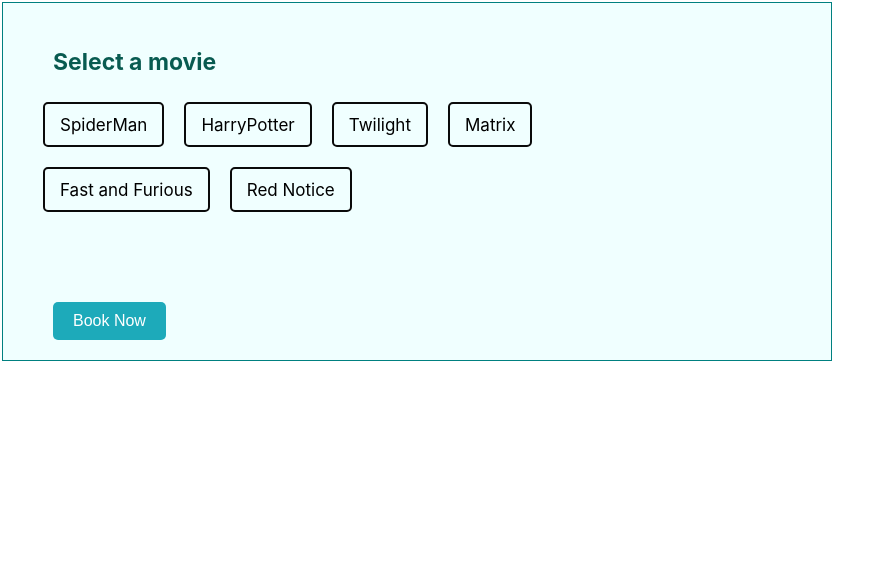
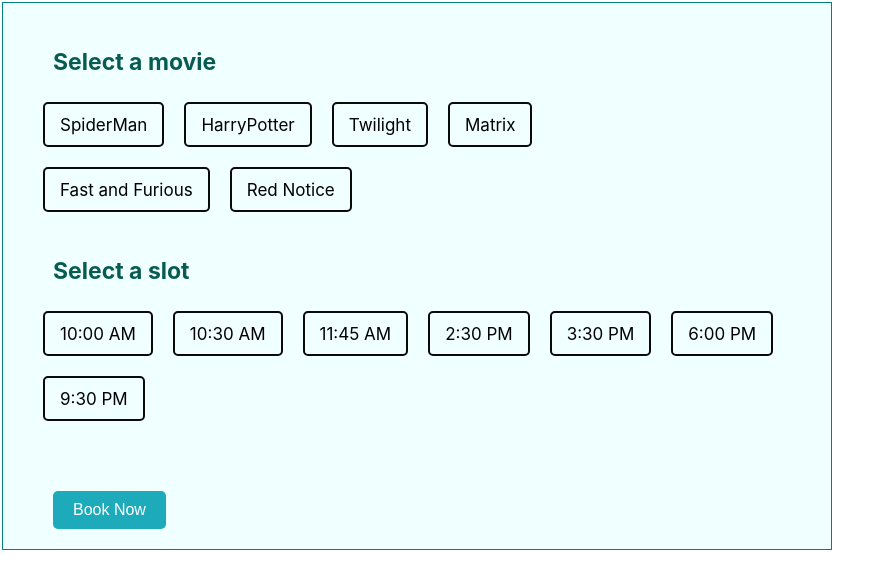
Before and after one commit to Seejal03/Book-my-show, a React (Create React App) app in the folder front-end/: page / in a window 1280 px wide. Shown: the top 588 px of the page, without its empty margins (0-893 px from the left). Built offline with nearby package versions, Linux system fonts and the light colour scheme.

Commit message:
timing slots added

```diff
--- /dev/null
+++ b/front-end/src/CSS/selectslots.css
@@ -0,0 +1,14 @@
+.slots{
+    width:100%;
+    display: flex;
+    justify-content: flex-start;
+    flex-wrap: wrap;
+    margin-bottom: 20px;
+    color: black;
+}
+.Slots_heading{
+    width:100%;
+    font-size:23px;
+    color:rgb(8, 91, 81);
+    margin-left: 20px;
+}
--- a/front-end/src/Components/Timmimgs.js
+++ b/front-end/src/Components/Timmimgs.js
@@ -1,8 +1,20 @@
 import React from 'react'
-
+import Radio from './Radio'
+import "../CSS/selectslots.css"
+import { slots } from '../data'
 const Timings = () => {
   return (
-    <div>SeatBooking</div>
+    <>
+    <div className='Slots_conatiner'>
+      <h1 className='Slots_heading'>Select a slot</h1>
+      <div className='slots'>
+        {slots.map((element, index)=>{
+        return (
+          <Radio   text={element} />
+        )
+      })}</div>
+    </div>
+    </>
   )
 }
 
--- a/front-end/src/data.js
+++ b/front-end/src/data.js
@@ -1,3 +1,4 @@
 let movielist=['SpiderMan','HarryPotter','Twilight','Matrix','Fast and Furious','Red Notice']
 let slots=['10:00 AM','10:30 AM','11:45 AM','2:30 PM','3:30 PM', '6:00 PM', '9:30 PM']
 exports.movieList=movielist;
+exports.slots=slots;
```
Also changed, not shown: front-end/src/CSS/radiocomponent.css (line endings or trailing spaces).
